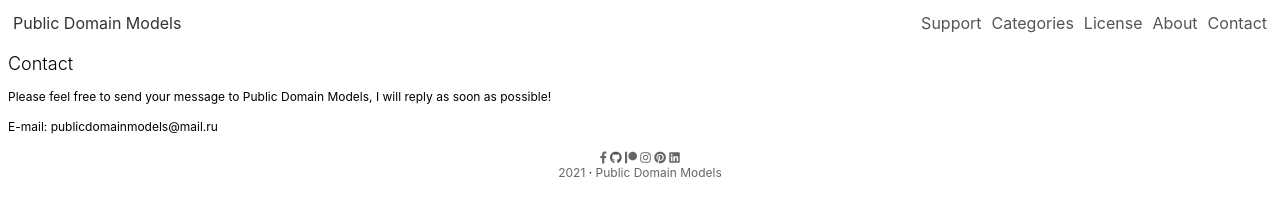
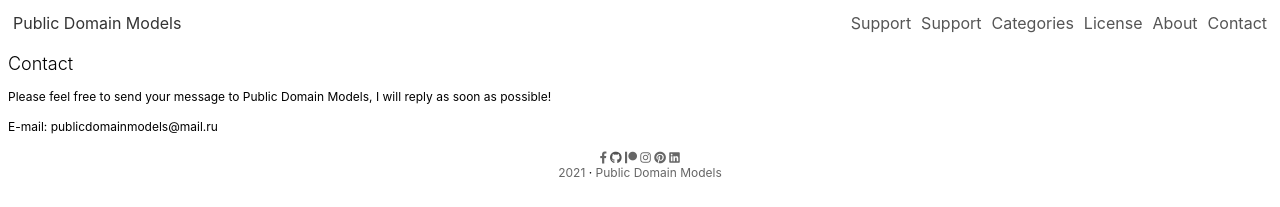
Before and after one commit to mohamadrido/project, a Jekyll site: the page built from contact.html, in a window 1280 px wide. Shown: the top 207 px of the page. Built offline with Jekyll 4.4.1, drawn with Linux system fonts in a browser that asks for light colours; nearby versions of some CDN libraries.

Commit message:
Update default.html

```diff
--- a/_layouts/default.html
+++ b/_layouts/default.html
@@ -26,6 +26,7 @@
 <header class="topnav" id="myTopnav">
   <a href="https://publicdomainmodels.com" class="active">{{site.name}}</a>
   <div class="header-right">
+  <a href="{{site.baseurl}}/support">Support</a>
   <a href="javascript:void(0);" class="icon" onclick="myFunction()">
     <i class="fa fa-bars"></i>
   </a>
```
